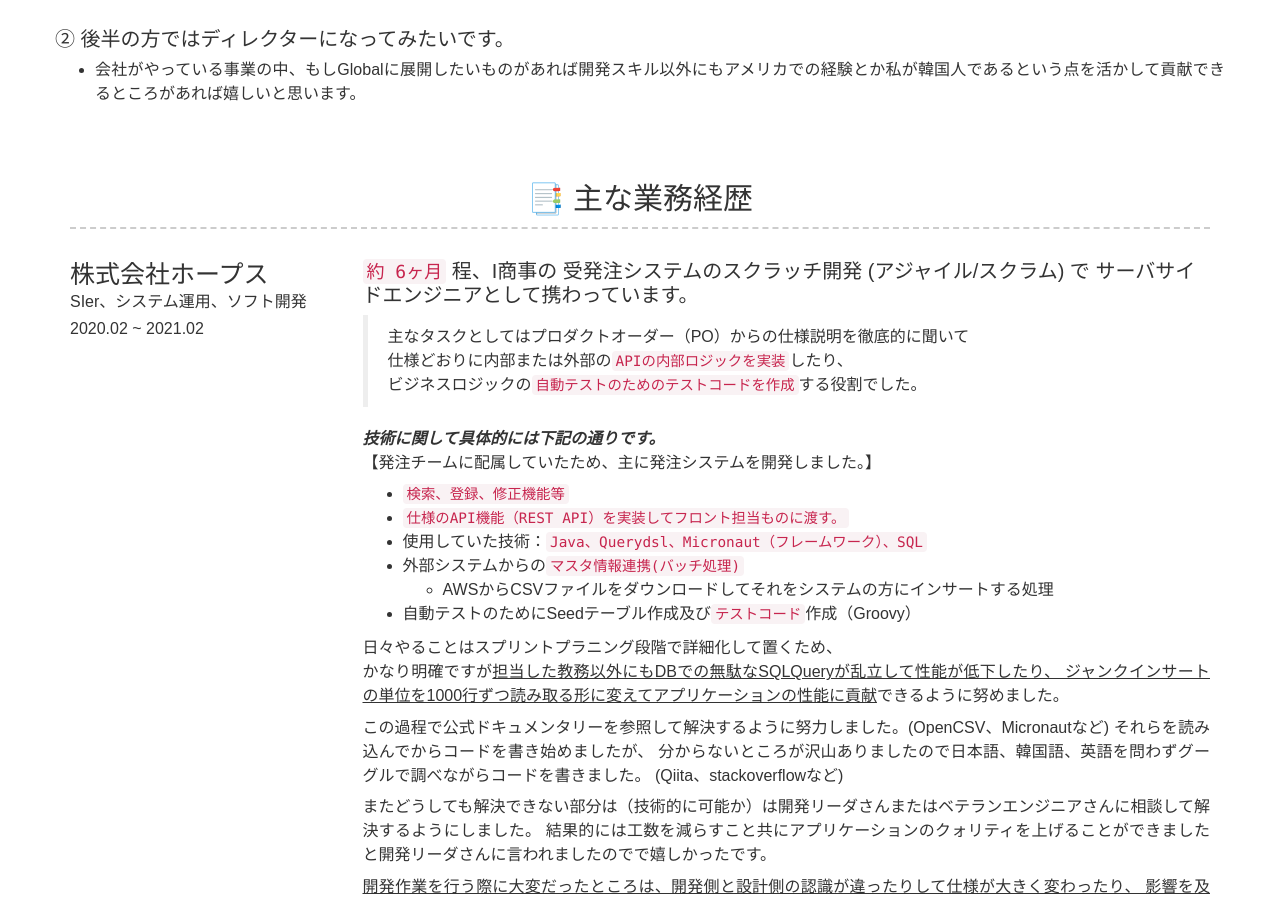
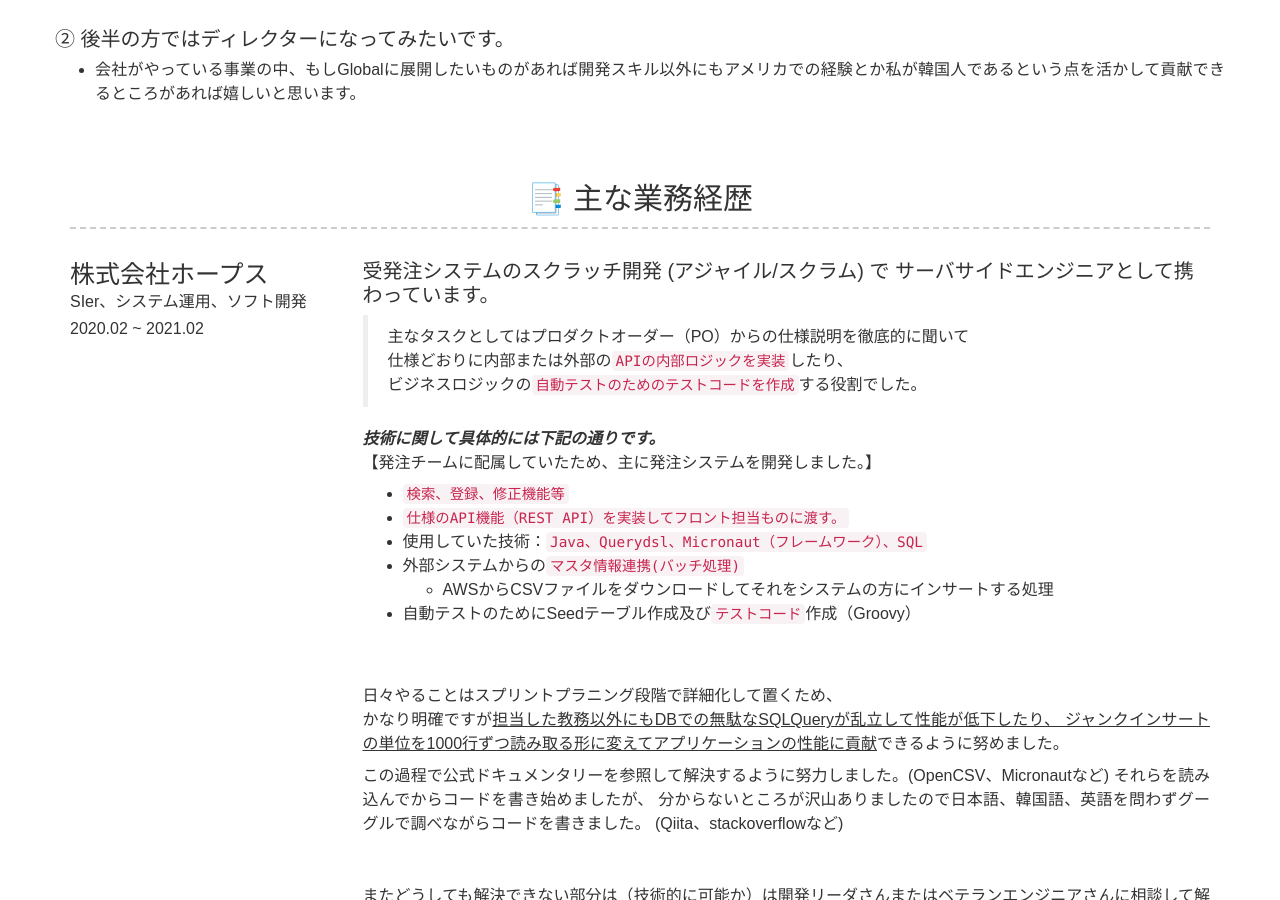
Before and after one commit to SeungyeonHwang/SeungyeonHwang.github.io, a Jekyll site: the page built from index.md, in a window 1280 px wide and 900 px high, scrolled down 2012 px. Built offline with Jekyll 4.4.1, drawn with Linux system fonts in a browser that asks for light colours; nearby versions of some CDN libraries.

Commit message:
no message

```diff
--- a/_data/experience.yml
+++ b/_data/experience.yml
@@ -4,7 +4,7 @@
   qualification: SIer、システム運用、ソフト開発
   dates: 2020.02 ~ 2021.02
   description: |
-    ## `約 6ヶ月` 程、I商事の 受発注システムのスクラッチ開発 (アジャイル/スクラム) で サーバサイドエンジニアとして携わっています。
+    ## 受発注システムのスクラッチ開発 (アジャイル/スクラム) で サーバサイドエンジニアとして携わっています。
     > 主なタスクとしてはプロダクトオーダー（PO）からの仕様説明を徹底的に聞いて
     仕様どおりに内部または外部の`APIの内部ロジックを実装`したり、
     ビジネスロジックの`自動テストのためのテストコードを作成`する役割でした。
@@ -19,6 +19,7 @@
       - AWSからCSVファイルをダウンロードしてそれをシステムの方にインサートする処理
     - 自動テストのためにSeedテーブル作成及び`テストコード`作成（Groovy）
 
+    <br>
     日々やることはスプリントプラニング段階で詳細化して置くため、
     かなり明確ですが<U>担当した教務以外にもDBでの無駄なSQLQueryが乱立して性能が低下したり、
     ジャンクインサートの単位を1000行ずつ読み取る形に変えてアプリケーションの性能に貢献</U>できるように努めました。
@@ -26,20 +27,20 @@
     この過程で公式ドキュメンタリーを参照して解決するように努力しました。(OpenCSV、Micronautなど)
     それらを読み込んでからコードを書き始めましたが、
     分からないところが沢山ありましたので日本語、韓国語、英語を問わずグーグルで調べながらコードを書きました。 (Qiita、stackoverflowなど)
-
+    <br>
     またどうしても解決できない部分は（技術的に可能か）は開発リーダさんまたはベテランエンジニアさんに相談して解決するようにしました。
     結果的には工数を減らすこと共にアプリケーションのクォリティを上げることができましたと開発リーダさんに言われましたのでで嬉しかったです。
-
+    <br>
     <U>開発作業を行う際に大変だったところは、開発側と設計側の認識が違ったりして仕様が大きく変わったり、
     影響を及ぼす範囲が広くなって工数が増えてしまったことでした。</U>
     また、実際に開発を始めないとどれくらい時間がかかるのかそれを開発に着手する前にブレイクダウンして把握するのが難しかったのですごく勉強になりました。
     <U>これからは下記の解決方法をTryとして実行していきたいとおもいます。</U>
-
+    <br>
     - 過去の作業時間を振り返って逆算して所要時間を出す。
     - 少しのバッファを追加すること、
     - 全体会議や無駄話で時間が延びる時がある。
     - タスクを詳細化する際に全員と話しをすることで見積もりに甘いところを見つける可能性が高まります。
-
+    <br>
     そして、毎日必要な部分を自主勉強しながら進む感じでしたので
     <U>個人的に技術的な疑問や提案があれば共有して皆が見れることができた方が良いと思い、プロジェクトマネージャさんに提案</U>したことがありました。
     結果的にスラックのチャンネルが作られて全ての開発メンバーが必要な内容を質問したり回答したりすることができるようになりました。
```
